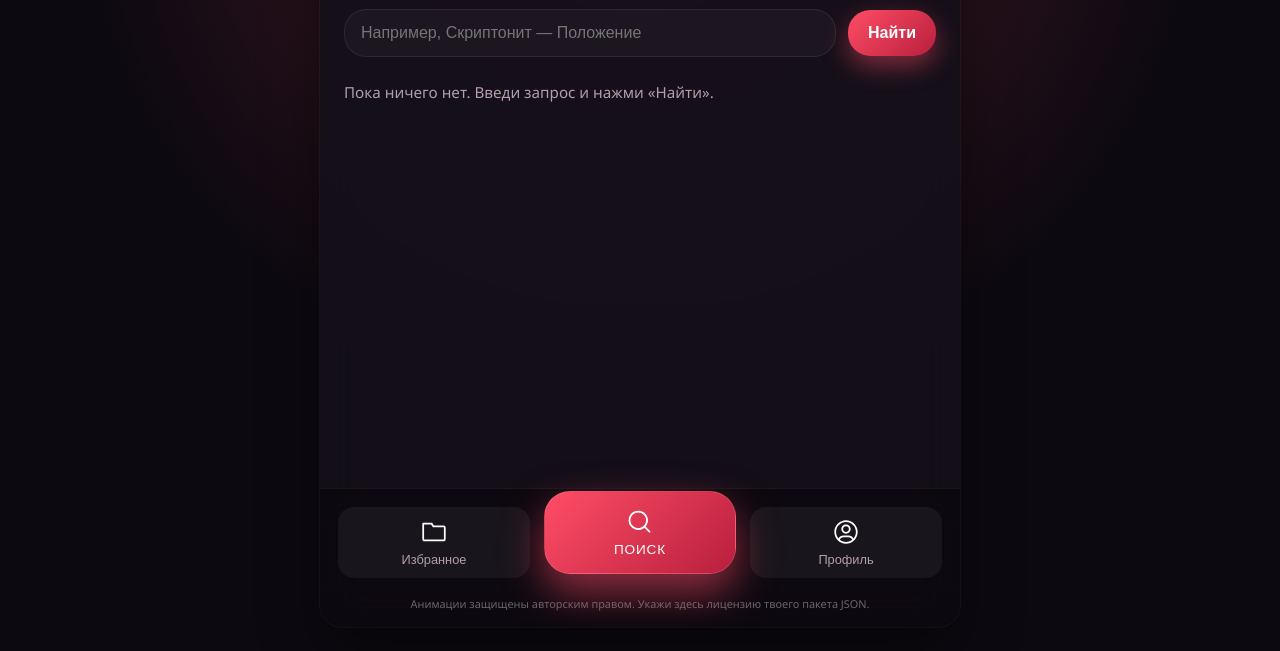
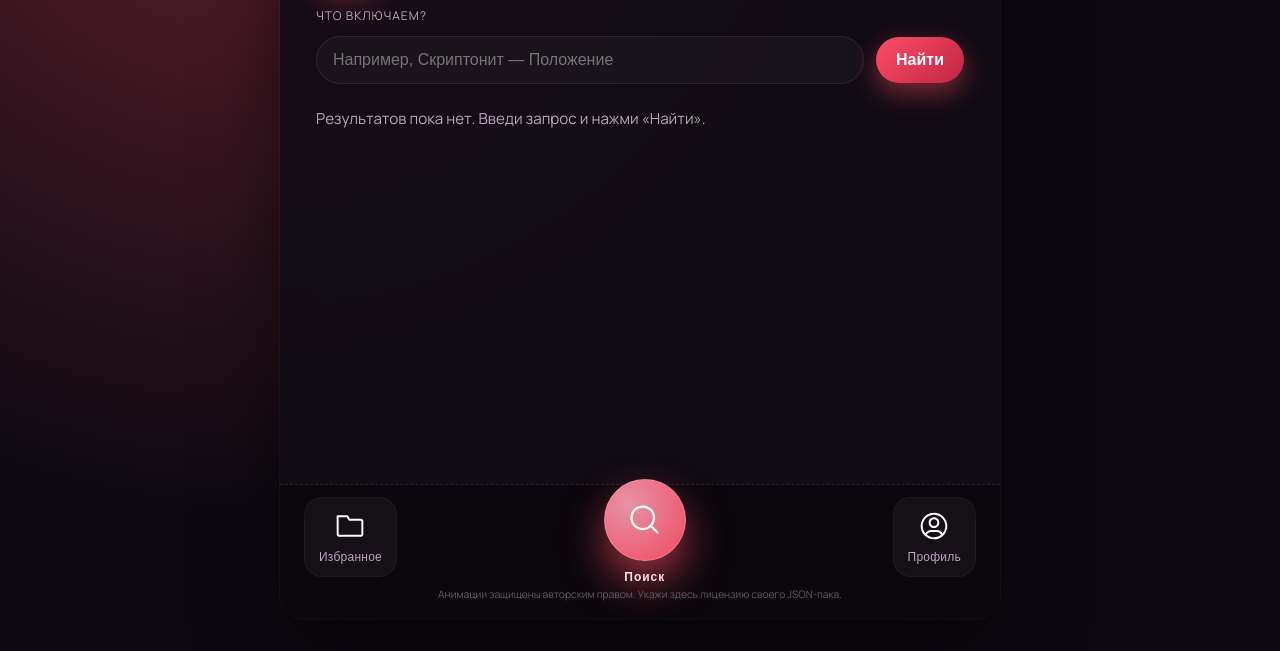
Before and after one commit to qlandys/telegram-music-miniapp, a plain HTML site: page index.html in a window 1280 px wide. Shown: the part 149-800 px from the top of the page. Drawn offline with nearby package versions, Linux system fonts and the light colour scheme.

Commit message:
Refresh mini app layout and nav animations

```diff
--- a/app.js
+++ b/app.js
@@ -1,9 +1,11 @@
 const tg = window.Telegram?.WebApp;
 const NAV_FALLBACK_ICONS = {
-  saved: "★",
+  saved: "📁",
   search: "🔍",
   profile: "⚙",
 };
+
+const navAnimations = new Map();
 
 const state = {
   user: tg?.initDataUnsafe?.user ?? null,
@@ -112,7 +114,7 @@ function renderResults() {
     const placeholder = document.createElement("p");
     placeholder.className = "results__placeholder";
     placeholder.textContent =
-      "Пока ничего нет. Введи запрос и нажми «Найти».";
+      "Результатов пока нет. Введи запрос и нажми «Найти».";
     container.appendChild(placeholder);
     return;
   }
@@ -193,6 +195,20 @@ function greetUser() {
   }! Найди трек и отправь его боту.`;
 }
 
+function playNavAnimation(target) {
+  navAnimations.forEach((animation, key) => {
+    if (!animation) {
+      return;
+    }
+    animation.stop();
+    animation.goToAndStop(0, true);
+    if (key === target) {
+      const frames = animation.totalFrames ?? 120;
+      animation.playSegments([0, frames], true);
+    }
+  });
+}
+
 function setView(view) {
   state.view = view;
   document
@@ -206,6 +222,7 @@ function setView(view) {
       const isActive = navItem.dataset.viewTarget === view;
       navItem.classList.toggle("nav-item--active", isActive);
     });
+  playNavAnimation(view);
   if (view !== "search" && tg) {
     tg.MainButton.hide();
   }
@@ -219,13 +236,20 @@ function initNavigation() {
     const lottieSrc = item.dataset.lottie;
     if (window.lottie && lottieSrc) {
       try {
-        window.lottie.loadAnimation({
+        const animation = window.lottie.loadAnimation({
           container: iconContainer,
           renderer: "svg",
-          loop: true,
-          autoplay: true,
+          loop: false,
+          autoplay: false,
           path: lottieSrc,
         });
+        animation.addEventListener("DOMLoaded", () => {
+          animation.goToAndStop(0, true);
+          if (target === state.view) {
+            playNavAnimation(target);
+          }
+        });
+        navAnimations.set(target, animation);
       } catch (error) {
         console.warn("Failed to init lottie animation:", error);
       }
@@ -240,8 +264,12 @@ function initNavigation() {
       setView(target);
       if (target === "search") {
         updateMainButton();
+      } else {
+        tg?.MainButton.hide();
       }
     });
+
+    item.addEventListener("mouseenter", () => playNavAnimation(target));
   });
 
   setView(state.view);
--- a/index.html
+++ b/index.html
@@ -1,9 +1,15 @@
 <!DOCTYPE html>
-<html lang="en">
+<html lang="ru">
   <head>
     <meta charset="utf-8" />
     <meta name="viewport" content="width=device-width, initial-scale=1" />
-    <title>Музыкальный мини-приложение</title>
+    <title>Музыкальное мини-приложение</title>
+    <link rel="preconnect" href="https://fonts.googleapis.com" />
+    <link rel="preconnect" href="https://fonts.gstatic.com" crossorigin />
+    <link
+      href="https://fonts.googleapis.com/css2?family=Manrope:wght@400;500;600;700&display=swap"
+      rel="stylesheet"
+    />
     <link rel="stylesheet" href="./styles.css" />
     <script src="https://telegram.org/js/telegram-web-app.js"></script>
     <script src="https://cdnjs.cloudflare.com/ajax/libs/lottie-web/5.12.2/lottie.min.js"></script>
@@ -38,16 +44,16 @@
 
           <section class="results" id="results">
             <p class="results__placeholder">
-              Результаты появятся здесь. Выбери трек, чтобы отправить его боту.
+              Здесь появятся результаты поиска. Выбери трек, чтобы отправить его боту.
             </p>
           </section>
         </section>
 
         <section class="view" data-view="saved">
           <div class="placeholder">
-            <h2 class="placeholder__title">Сохранённые треки</h2>
+            <h2 class="placeholder__title">Избранные треки</h2>
             <p class="placeholder__text">
-              Здесь появятся любимые треки, которые ты отметишь внутри мини-приложения.
+              Здесь будут те треки, что ты добавишь в коллекцию мини-приложения.
             </p>
           </div>
         </section>
@@ -56,7 +62,7 @@
           <div class="placeholder">
             <h2 class="placeholder__title">Профиль и настройки</h2>
             <p class="placeholder__text">
-              Позже здесь появятся персональные настройки, переключатели тем и качества стриминга.
+              Позже добавим персональные настройки, темы и выбор качества стриминга.
             </p>
           </div>
         </section>
@@ -64,12 +70,7 @@
 
       <footer class="app__footer">
         <nav class="nav">
-          <button
-            class="nav-item"
-            type="button"
-            data-view-target="saved"
-            data-lottie="./animations/saved.json"
-          >
+          <button class="nav-item" type="button" data-view-target="saved" data-lottie="./animations/saved.json">
             <span class="nav-item__icon"></span>
             <span class="nav-item__label">Избранное</span>
           </button>
@@ -93,7 +94,7 @@
           </button>
         </nav>
         <p class="app__license">
-          Анимации защищены авторским правом. Укажи здесь лицензию твоего пакета JSON.
+          Анимации защищены авторским правом. Укажи здесь лицензию своего JSON-пака.
         </p>
       </footer>
     </div>
--- a/styles.css
+++ b/styles.css
@@ -1,16 +1,17 @@
 :root {
   color-scheme: dark;
-  font-family: "Segoe UI", Tahoma, sans-serif;
+  font-family: "Manrope", "Segoe UI", Tahoma, sans-serif;
   --background: #0d0911;
-  --background-accent: radial-gradient(circle at top, rgba(255, 77, 102, 0.28), transparent 55%);
-  --card: rgba(20, 16, 26, 0.92);
-  --card-border: rgba(255, 255, 255, 0.06);
-  --text: #f8eef3;
-  --muted: #b49cb1;
+  --background-accent: radial-gradient(circle at 20% -10%, rgba(255, 77, 102, 0.35), transparent 55%);
+  --card: rgba(17, 12, 21, 0.94);
+  --card-border: rgba(255, 255, 255, 0.05);
+  --text: #fdf1f6;
+  --muted: #b9a6bb;
   --accent: #ff4d66;
-  --accent-dark: #b81f3d;
+  --accent-dark: #c02544;
   --accent-alt: rgba(255, 77, 102, 0.18);
-  --radius: 22px;
+  --footer-bg: rgba(9, 6, 11, 0.7);
+  --radius: 26px;
 }
 
 body {
@@ -23,16 +24,16 @@ body {
   display: flex;
   justify-content: center;
   align-items: stretch;
-  padding: 24px;
+  padding: 32px 20px;
   box-sizing: border-box;
 }
 
 .app {
-  width: min(640px, 100%);
+  width: min(720px, 100%);
   background: var(--card);
   border-radius: var(--radius);
   box-shadow:
-    0 28px 60px rgba(0, 0, 0, 0.45),
+    0 30px 80px rgba(0, 0, 0, 0.5),
     0 0 0 1px var(--card-border);
   display: flex;
   flex-direction: column;
@@ -45,8 +46,8 @@ body {
   flex: 1;
   display: flex;
   flex-direction: column;
-  gap: 24px;
-  padding: 24px 24px 16px 24px;
+  gap: 28px;
+  padding: 32px 36px 24px 36px;
 }
 
 .app__header {
@@ -56,20 +57,20 @@ body {
 }
 
 .app__logo {
-  width: 56px;
-  height: 56px;
-  border-radius: 18px;
+  width: 64px;
+  height: 64px;
+  border-radius: 20px;
   background: linear-gradient(140deg, var(--accent), var(--accent-dark));
   display: flex;
   justify-content: center;
   align-items: center;
-  font-size: 28px;
-  box-shadow: 0 12px 24px rgba(255, 77, 102, 0.35);
+  font-size: 30px;
+  box-shadow: 0 18px 32px rgba(255, 77, 102, 0.4);
 }
 
 .app__title {
   margin: 0;
-  font-size: 1.5rem;
+  font-size: 1.75rem;
   font-weight: 700;
 }
 
@@ -149,7 +150,7 @@ body {
   display: flex;
   flex-direction: column;
   gap: 16px;
-  min-height: 220px;
+  min-height: 260px;
 }
 
 .results__placeholder {
@@ -238,97 +239,108 @@ body {
 }
 
 .app__footer {
-  padding: 12px 18px 16px;
-  background: rgba(7, 4, 8, 0.45);
-  backdrop-filter: blur(20px);
-  border-top: 1px solid rgba(255, 255, 255, 0.06);
+  margin-top: auto;
+  padding: 10px 24px 18px;
+  background: var(--footer-bg);
+  border-top: 1px dashed rgba(255, 255, 255, 0.12);
   display: flex;
   flex-direction: column;
-  gap: 12px;
+  gap: 10px;
 }
 
 .nav {
-  display: grid;
-  grid-template-columns: repeat(3, 1fr);
-  gap: 14px;
-  align-items: center;
+  display: flex;
+  align-items: flex-end;
+  justify-content: space-between;
+  gap: 18px;
 }
 
 .nav-item {
   position: relative;
   border: none;
-  border-radius: 16px;
-  padding: 10px 12px;
-  background: rgba(255, 255, 255, 0.05);
+  border-radius: 18px;
+  padding: 12px 14px;
+  background: rgba(255, 255, 255, 0.04);
   display: flex;
   flex-direction: column;
   align-items: center;
-  gap: 6px;
+  gap: 8px;
   cursor: pointer;
   color: inherit;
-  font-size: 0.85rem;
+  font-size: 0.82rem;
+  font-weight: 500;
   transition: transform 0.15s ease, background 0.2s ease, box-shadow 0.2s ease, border 0.2s ease;
-  border: 1px solid transparent;
+  border: 1px solid rgba(255, 255, 255, 0.04);
+  min-width: 0;
 }
 
 .nav-item__icon {
-  width: 28px;
-  height: 28px;
+  width: 32px;
+  height: 32px;
   display: flex;
   align-items: center;
   justify-content: center;
 }
 
 .nav-item__fallback {
-  font-size: 1.2rem;
-}
-
-.nav-item--primary .nav-item__fallback {
-  color: #ffffff;
+  font-size: 1.25rem;
 }
 
 .nav-item__label {
-  font-size: 0.8rem;
-  font-weight: 500;
   color: var(--muted);
+  font-size: 0.75rem;
+  letter-spacing: 0.02em;
 }
 
 .nav-item--primary {
-  padding: 16px;
-  border-radius: 26px;
-  background: linear-gradient(135deg, var(--accent), var(--accent-dark));
-  box-shadow: 0 18px 42px rgba(255, 77, 102, 0.55);
-  transform: translateY(-10px);
-  border: 1px solid rgba(255, 255, 255, 0.12);
+  justify-content: center;
+  width: 82px;
+  height: 82px;
+  padding: 0;
+  border-radius: 50%;
+  background: radial-gradient(circle at 30% 30%, rgba(255, 163, 182, 0.9), rgba(255, 77, 102, 0.95));
+  box-shadow: 0 20px 42px rgba(255, 77, 102, 0.58);
+  transform: translateY(-16px);
+  border: 1px solid rgba(255, 255, 255, 0.18);
+}
+
+.nav-item--primary .nav-item__icon {
+  width: 36px;
+  height: 36px;
 }
 
 .nav-item--primary .nav-item__label {
-  color: #fdfdfd;
-  font-size: 0.85rem;
-  letter-spacing: 0.06em;
-  text-transform: uppercase;
+  position: absolute;
+  bottom: -24px;
+  left: 50%;
+  transform: translateX(-50%);
+  color: #ffe1e8;
+  font-size: 0.75rem;
+  font-weight: 600;
+  letter-spacing: 0.08em;
 }
 
 .nav-item--active:not(.nav-item--primary) {
-  background: var(--accent-alt);
-  border: 1px solid rgba(255, 77, 102, 0.4);
-  box-shadow: 0 10px 22px rgba(255, 77, 102, 0.28);
+  background: rgba(255, 77, 102, 0.2);
+  border-color: rgba(255, 77, 102, 0.38);
+  box-shadow: 0 14px 26px rgba(255, 77, 102, 0.32);
 }
 
 .nav-item--active:not(.nav-item--primary) .nav-item__label {
-  color: #f5f5f5;
+  color: #fef4f7;
 }
 
 .nav-item:not(.nav-item--primary):hover {
   background: rgba(255, 255, 255, 0.08);
-  border: 1px solid rgba(255, 255, 255, 0.12);
+  border-color: rgba(255, 255, 255, 0.12);
 }
 
 .app__license {
   margin: 0;
-  font-size: 0.68rem;
-  color: rgba(255, 255, 255, 0.38);
+  font-size: 0.64rem;
+  color: rgba(255, 255, 255, 0.35);
   text-align: center;
+  line-height: 1.4;
 }
 
 @media (max-width: 480px) {
@@ -341,7 +353,7 @@ body {
   }
 
   .app__main {
-    padding: 20px 20px 12px 20px;
+    padding: 24px 20px 16px;
   }
 
   .search__bar {
@@ -353,14 +365,22 @@ body {
   }
 
   .nav {
-    gap: 10px;
+    gap: 14px;
   }
 
   .nav-item {
-    padding: 8px 10px;
+    flex: 1;
+    justify-content: center;
+    padding: 10px;
   }
 
   .nav-item--primary {
-    transform: translateY(-6px);
+    width: 70px;
+    height: 70px;
+    transform: translateY(-12px);
+  }
+
+  .nav-item--primary .nav-item__label {
+    font-size: 0.7rem;
   }
 }
```
